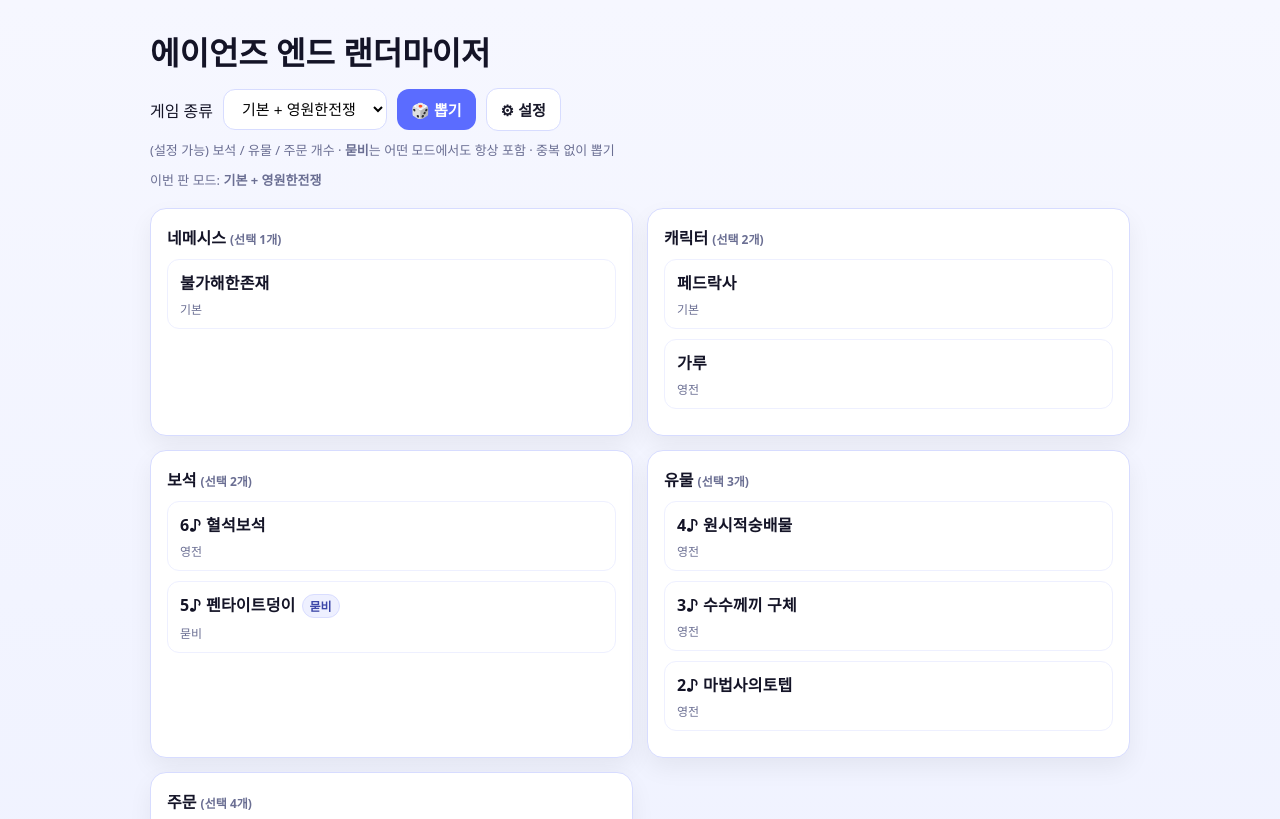
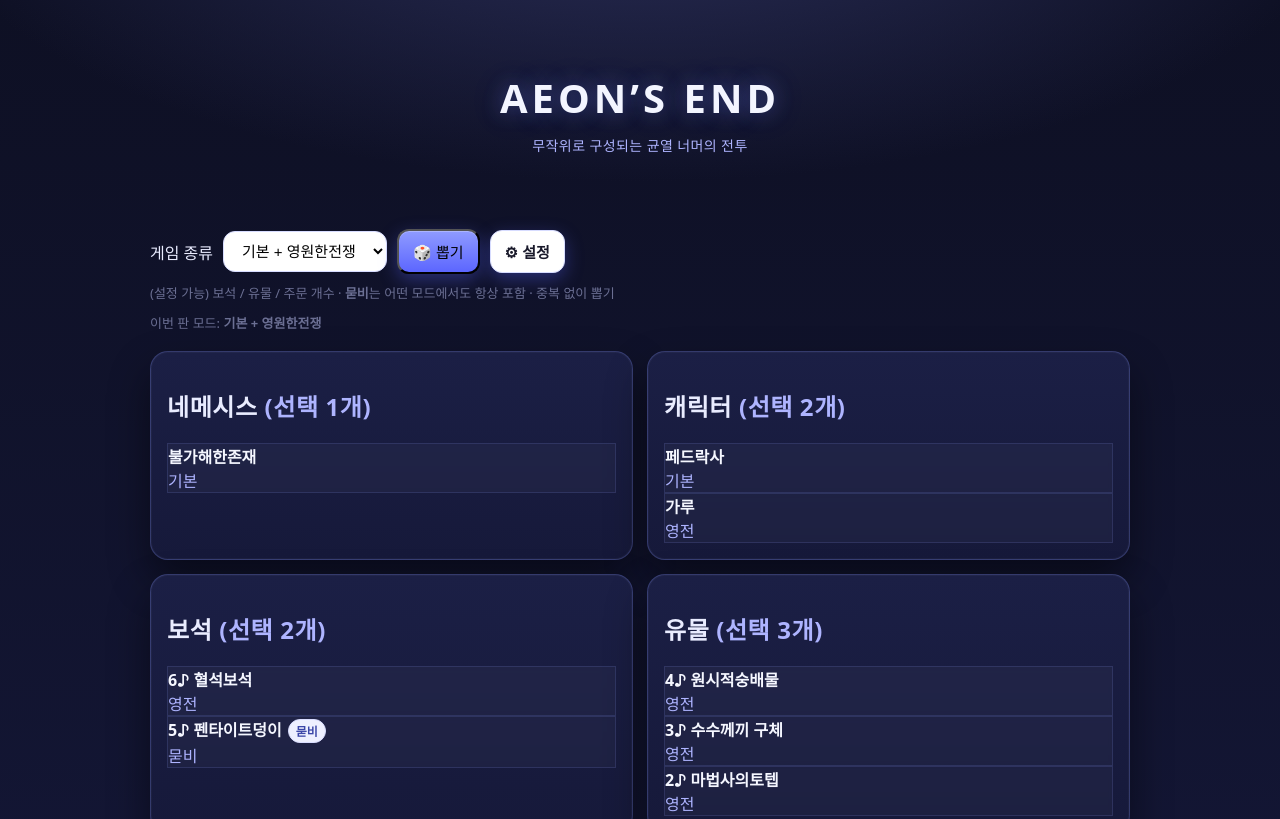
Before and after one commit to kimsu8227-rgb/Aeon-s-End, a plain HTML site: page index.html in a window 1280 px wide. Shown: the top 819 px of the page. Drawn offline with Linux system fonts and the light colour scheme.

Commit message:
Update index.html

```diff
--- a/index.html
+++ b/index.html
@@ -14,8 +14,10 @@
 body{
   margin:0;
   font-family:system-ui,-apple-system,"Noto Sans KR",sans-serif;
-  background:linear-gradient(180deg,var(--bg1),var(--bg2));
-  color:var(--text);
+  background:
+    radial-gradient(1200px 500px at 50% -10%, #2b2f5a 0%, transparent 60%),
+    linear-gradient(180deg, #0e1024 0%, #15183a 100%);
+  color:#e9ecff;
 }
 main{max-width:980px;margin:0 auto;padding:28px}
 h1{margin:0 0 14px}
@@ -27,8 +29,10 @@
 }
 select,input{border:1px solid var(--line); background:#fff}
 button{
-  border:0;background:var(--accent);
-  color:#fff;font-weight:800;cursor:pointer
+  background:linear-gradient(180deg,#8f9bff,#5c66ff);
+  box-shadow:
+    0 6px 18px rgba(90,100,255,.35),
+    inset 0 1px 0 rgba(255,255,255,.25);
 }
 button.secondary{
   background:#fff;color:#1a1a2b;border:1px solid var(--line);
@@ -39,16 +43,57 @@
 .grid{display:grid;gap:14px;margin-top:18px}
 @media(min-width:860px){.grid{grid-template-columns:1fr 1fr}}
 .card{
-  background:#fff;border:1px solid var(--line);
-  border-radius:16px;padding:16px;
-  box-shadow:0 10px 25px rgba(0,0,0,.06)
+  background:linear-gradient(180deg,#1b1f45,#16193a);
+  border:1px solid rgba(140,155,255,.25);
+  border-radius:18px;
+  padding:16px;
+  box-shadow:
+    0 20px 40px rgba(0,0,0,.45),
+    inset 0 0 0 1px rgba(255,255,255,.03);
 }
-.card h2{margin:0 0 10px;font-size:16px}
+.card h2{
+  color:#e9ecff;
+  font-weight:800;
+  letter-spacing:.6px;
+}
+
 .item{
-  padding:10px 12px;border:1px solid #eef0ff;
-  border-radius:12px;margin:10px 0
+  background:rgba(255,255,255,.03);
+  border:1px solid rgba(140,155,255,.15);
+  backdrop-filter: blur(2px);
 }
-.meta{margin-top:6px;color:var(--muted);font-size:12px}
+
+.item b{
+  color:#f5f7ff;
+}
+
+.meta{
+  color:#aeb4ff;
+}
+  .hero{
+  text-align:center;
+  padding:42px 20px 36px;
+  margin-bottom:24px;
+}
+
+.hero h1{
+  margin:0;
+  font-size:40px;
+  letter-spacing:4px;
+  font-weight:900;
+  color:#f3f5ff;
+  text-shadow:
+    0 0 20px rgba(120,140,255,.35),
+    0 0 40px rgba(90,110,255,.15);
+}
+
+.hero p{
+  margin-top:10px;
+  color:#aeb4ff;
+  font-size:14px;
+  letter-spacing:.4px;
+}
+
 .badge{
   display:inline-block;margin-left:6px;
   padding:2px 7px;border-radius:999px;
@@ -61,7 +106,6 @@
   color:#8a1f1f;padding:12px 14px;
   border-radius:14px;margin-top:14px
 }
-.item b{letter-spacing:.2px}
 
 /* ===== 설정 모달 ===== */
 .modal{
@@ -94,7 +138,10 @@
 
 <body>
 <main>
-  <h1>에이언즈 엔드 랜더마이저</h1>
+ <header class="hero">
+  <h1>AEON’S END</h1>
+  <p>무작위로 구성되는 균열 너머의 전투</p>
+</header>
 
   <div class="row">
     <label>게임 종류</label>
```
